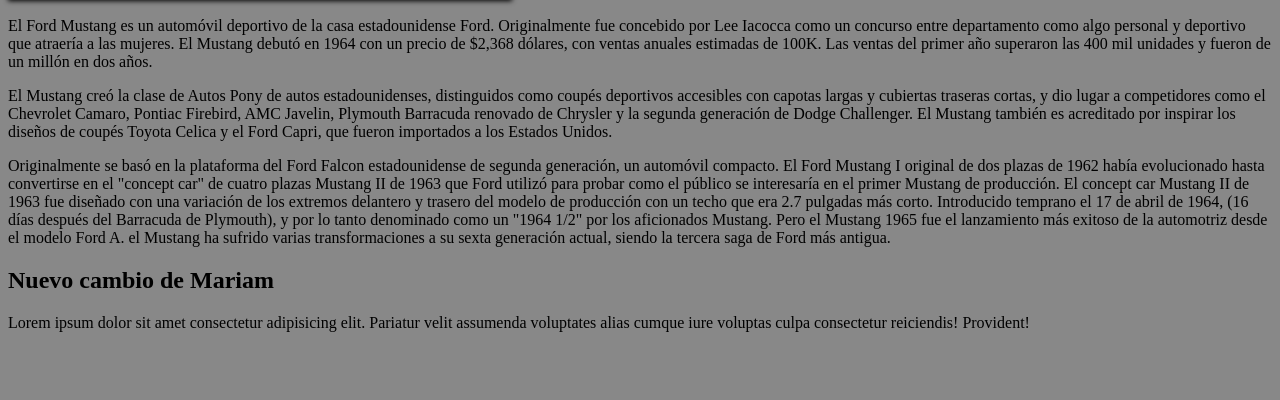
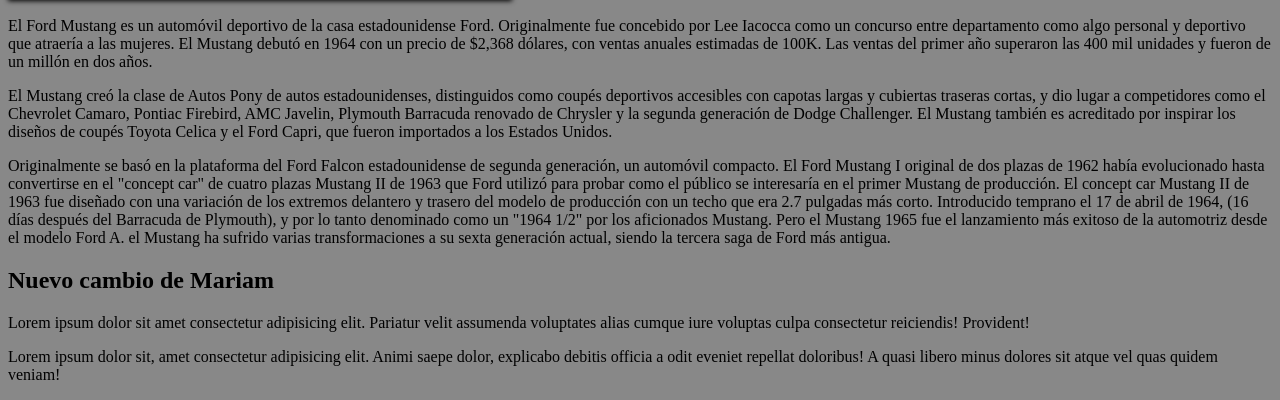
Before and after one commit to jmboada30/AprendiendoJS, a plain HTML site: page 1-RepasarHTML/index.html in a window 1280 px wide. Shown: the part 615-1015 px from the top of the page. Before the commit the page ends 963 px from the top, so only its background shows below. Drawn offline with Linux system fonts and the light colour scheme.

Commit message:
Se agrego un parrafo en index.html

```diff
--- a/1-RepasarHTML/index.html
+++ b/1-RepasarHTML/index.html
@@ -53,6 +53,7 @@
         <h2>Nuevo cambio de Mariam</h2>
         <p>Lorem ipsum dolor sit amet consectetur adipisicing elit. Pariatur velit assumenda voluptates alias cumque
             iure voluptas culpa consectetur reiciendis! Provident!</p>
+            <p>Lorem ipsum dolor sit, amet consectetur adipisicing elit. Animi saepe dolor, explicabo debitis officia a odit eveniet repellat doloribus! A quasi libero minus dolores sit atque vel quas quidem veniam!</p>
     </section>
 </body>
 
```
